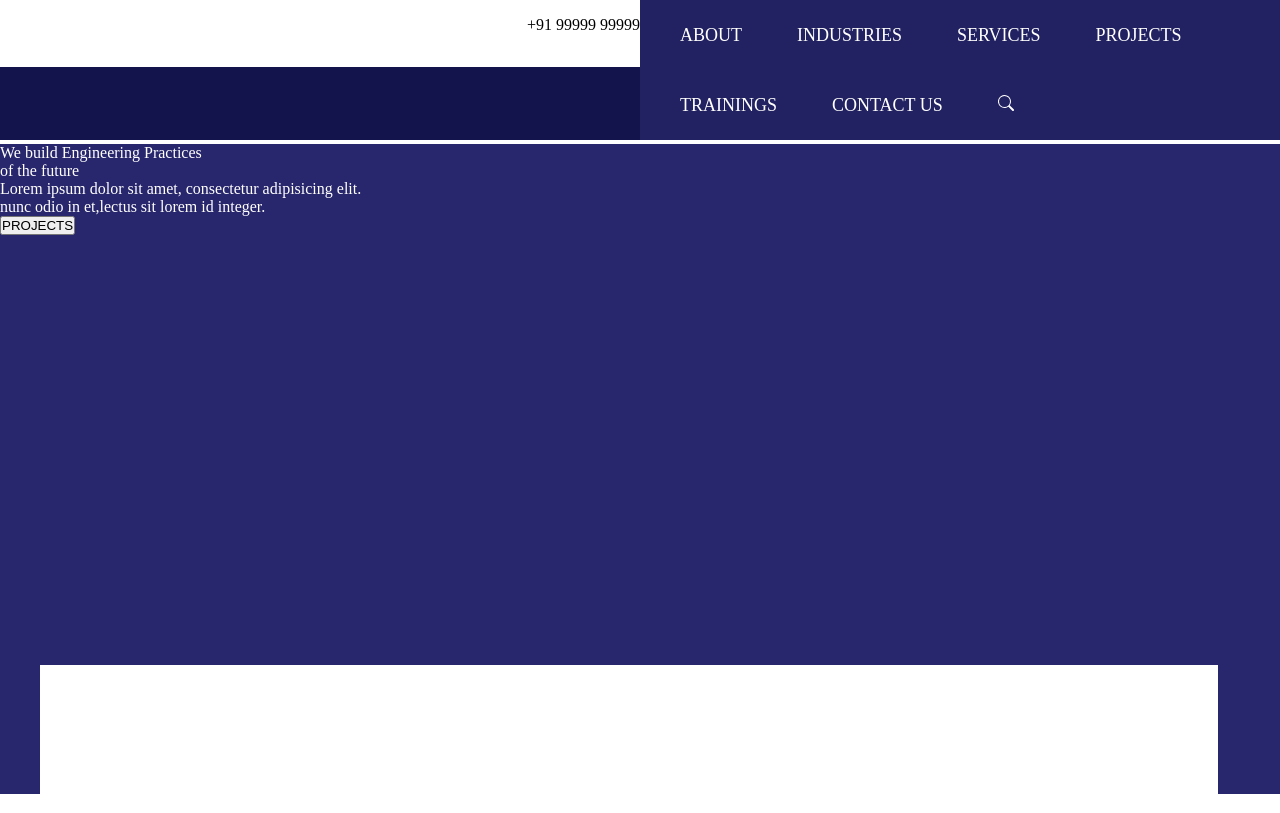
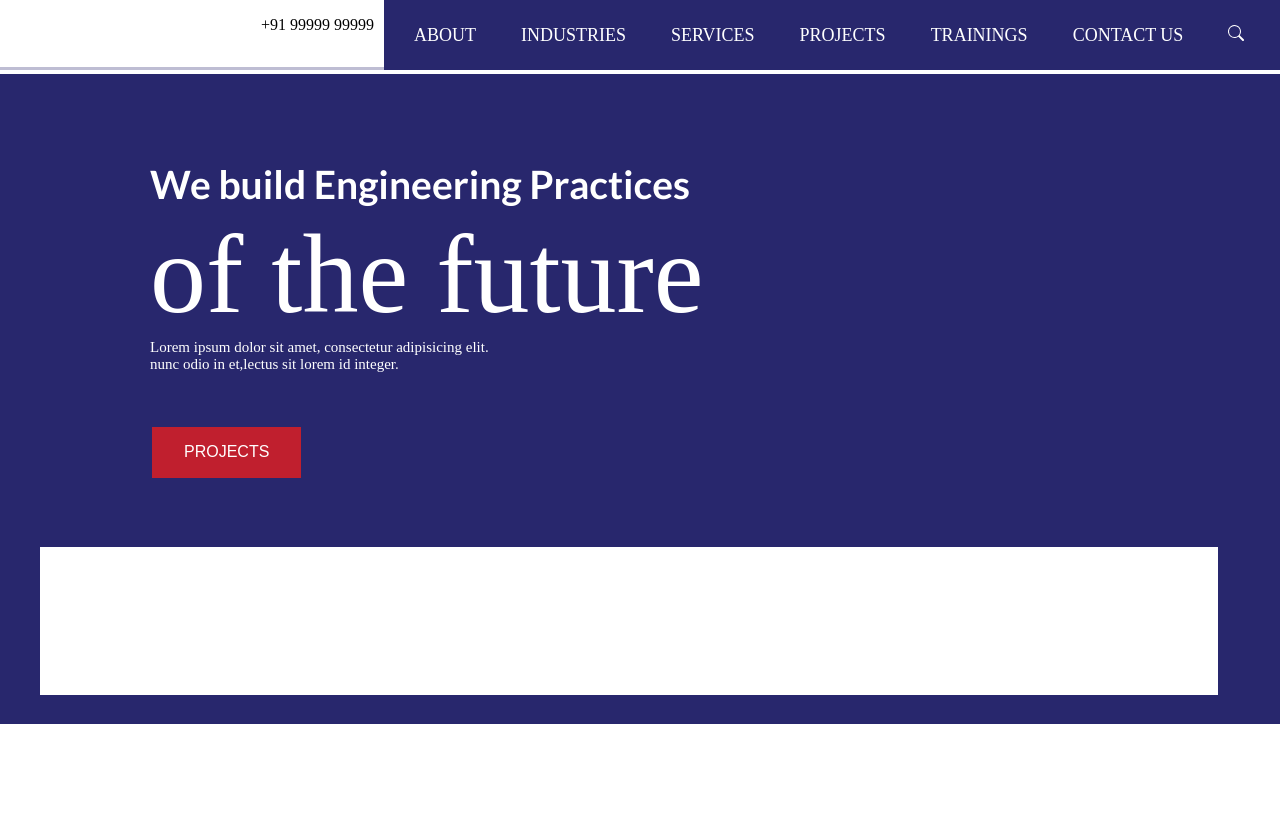
Before and after one commit to Ashika-s-Devadiga/internship_proj, a plain HTML site: page nav.html in a window 1280 px wide. Drawn offline with Linux system fonts and the light colour scheme.

Commit message:
Update new.css

```diff
--- a/new.css
+++ b/new.css
@@ -5,11 +5,11 @@
 }
 .navmenu {
 	width: 100%;
-	background: #14144d;
+	background: #28276d4d;
 	display: inline-block;
 }
 .box{
-	width: 50%;
+	width: 30%;
 	float: left;
 	background-color: #fff;
 	height: 67px;
@@ -18,6 +18,7 @@
 }
 .box>p {
 	text-align: right;
+	padding-right: 10px ;
 }
 
 
@@ -30,7 +31,7 @@ nav ul {
 	list-style-type: none;
 	padding-left: 0;
 	font-size: 0;
-	background-color: #222262;
+	background-color: #28276d;
     float: right;
 }
 
@@ -39,10 +40,10 @@ nav li {
 	font-size: 18px;
 	color: white;
         margin: 0 5px;
-        padding-left: 25px;
+        padding-left: 15px;
 }
 .navbar{
-	width: 50%;
+	width: 70%;
 }
 
 ul.navbar>li>a {
@@ -57,46 +58,16 @@ nav a {
 	color: inherit;
 }
 
-
-/*==Dropdown Menu==*/
-
-.sub-menu li {
-	list-style-type: none;
-	display: inline-block
-}
-
-ul.navbar li ul.sub-menu {
-	display: none;
-	position: absolute
-}
-
-ul.navbar li {
-	position: relative;
-}
-
-ul.navbar li:hover ul.sub-menu {
-	display: block
-}
-
-.sub-menu li {
-	margin-left: 0!important
-}
-
-ul.sub-menu>li>a {
-	color: #fff;
-}
-ul.navbar>li>a:hover,
-ul.sub-menu>li>a:hover {
-	color: #66a992;
+ul.navbar>li>a:hover {
+	color: white;
+	background-color: #c01f2e ;
 }
 
 @media only screen and (max-width:720px) {
 	nav ul {
 		width: 100%!important
 	}
-	#sub-menu {
-		display: none
-	}
+
 	nav a {
 		padding: 5px 10px
 	}
@@ -147,14 +118,48 @@ ul.sub-menu>li>a:hover {
 
 
 }
+.para1{
+	font-family: 'Lato', sans-serif;
+	font-size: 39px;
+ line-height: 1.3em;
+ padding-left: 150px;
+ padding-top: 85px;
+font-weight: bold;
+}
+
+.para2{
+	font-family: ;
+	font-size: 7em;
+	padding-left: 150px;
+
+}
+.para3{
+	font-size: 15px;
+	padding-left: 150px;
+
+}
+
+.button {
+	border: none;
+	color: white;
+	padding: 15px 32px;
+	text-align: center;
+	text-decoration: none;
+	/* display: inline-block; */
+	font-size: 16px;
+	margin: 4px 2px;
+	cursor: pointer;
+	background-color: #c01f2e ;
+	position: relative;
+	left: 150px;
+	top: 50px;
+	line-height: 1.3em;
+  }
 .box1{
 	height: 148px;
     width: 92vw;
-	top: 430px;
+	top: 115px;
 	left: 40px;
     background-color: #fff;
 	position: relative;
-
-
-
 }
```
